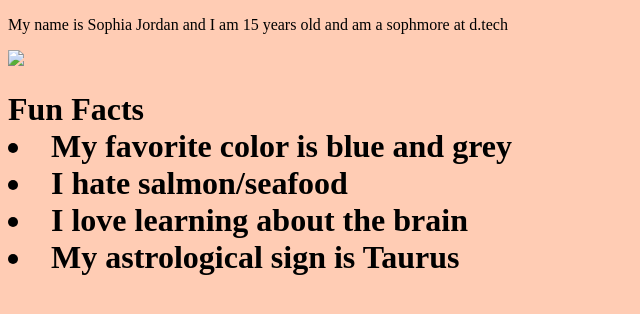
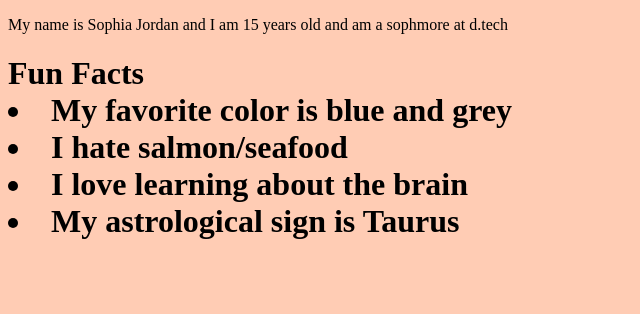
Before and after one commit to sophiajordan03/Explorations_October_2018, a plain HTML site: page Untitled-1.html in a window 1280 px wide. Shown: the whole page, without its empty margins (0-640 px from the left). Drawn offline with Linux system fonts and the light colour scheme.

Commit message:
this is my first website

```diff
--- a/Untitled-1.html
+++ b/Untitled-1.html
@@ -2,7 +2,6 @@
 <html>
 <body>
     <p>My name is Sophia Jordan and I am 15 years old and am a sophmore at d.tech </p>
-<img src="dtechlogo-587x380.jpg">
 <h1>Fun Facts
     <li>My favorite color is blue and grey</li>
     <li>I hate salmon/seafood</li>
```
